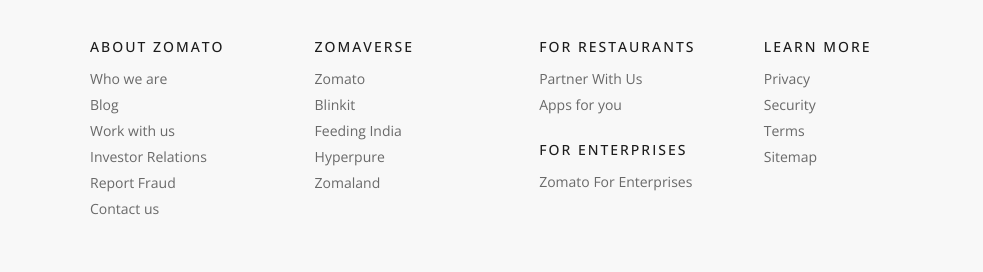
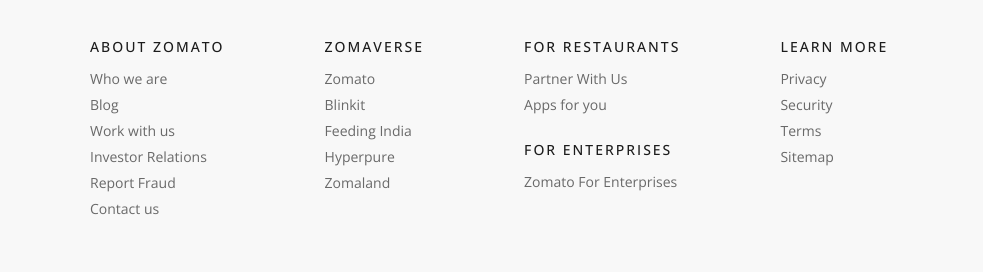
Before and after one commit to taj728/Zomato-Clone, a plain HTML site: page index.html in a window 1280 px wide. Shown: the part 2916-3188 px from the top of the page, 0-983 px from the left. Drawn offline with nearby package versions, Linux system fonts and the light colour scheme.

Commit message:
Project completed

```diff
--- a/styles/footer.css
+++ b/styles/footer.css
@@ -4,6 +4,11 @@
   display: flex;
   align-items: center;
   justify-content: center;
+}
+
+footer h6,
+footer li {
+  white-space: nowrap;
 }
 
 .footer-data {
@@ -56,9 +61,8 @@
 }
 
 .footer-links {
-  position: relative;
-  flex: 1;
   max-width: 18.3333%;
+  width: auto;
 }
 
 .footer-links ul {
@@ -156,7 +160,7 @@
   }
 
   .middle-section .footer-links {
-    flex: 0 0 50%;
+    width: 100%;
     max-width: 50%;
     margin-bottom: 3rem;
     font-size: 1.6rem;
```
